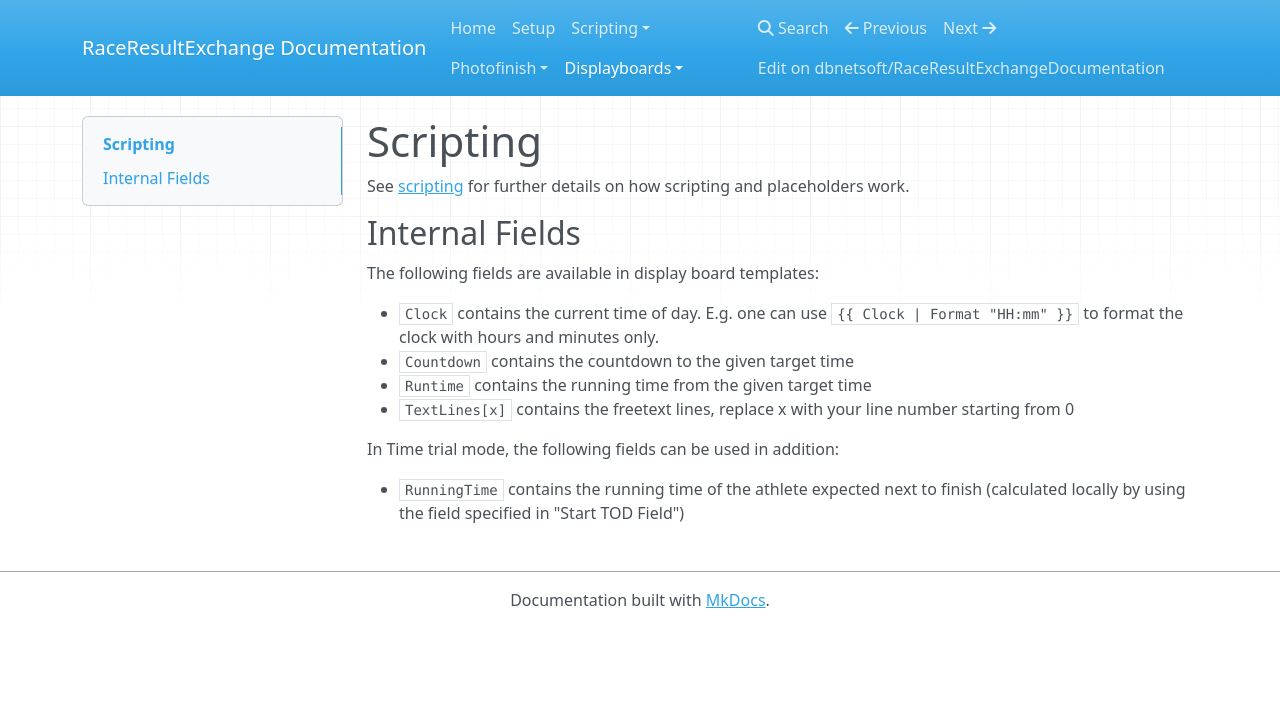
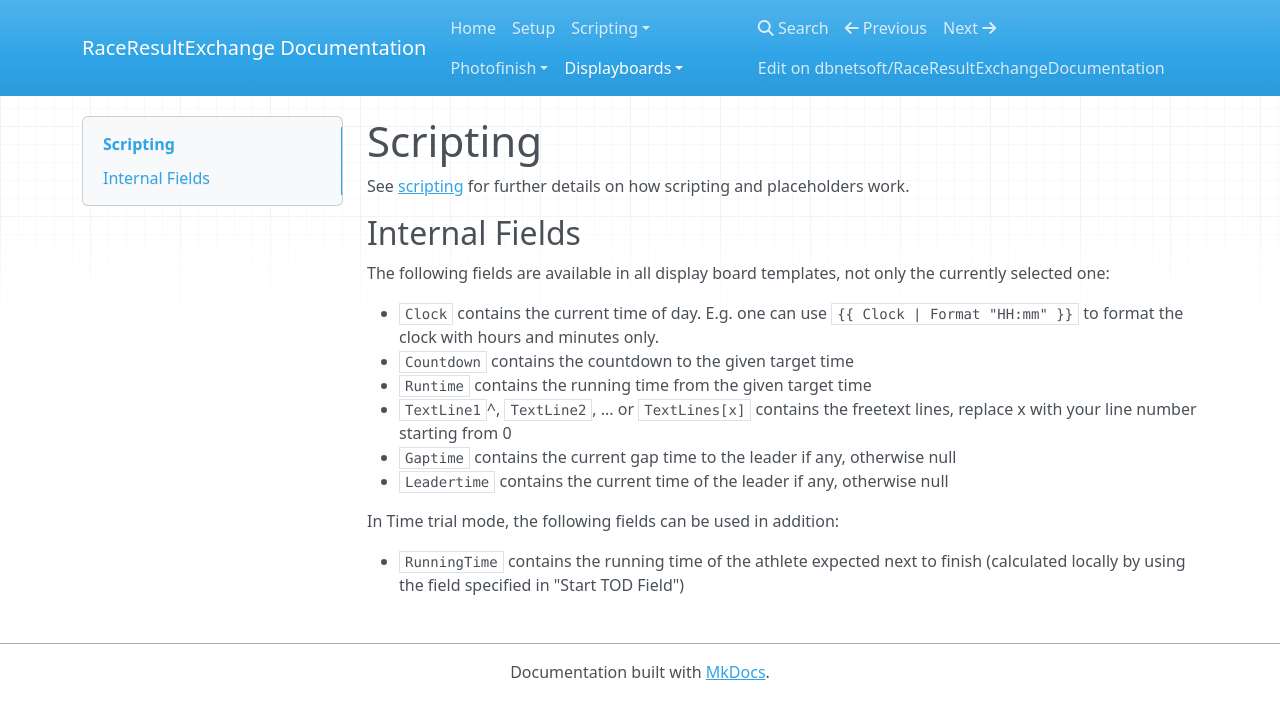
Before and after one commit to dbnetsoft/RaceResultExchangeDocumentation, an MkDocs documentation site: the page built from docs/displayboards/scripting.md, in a window 1280 px wide. Shown: the top 719 px of the page. Built offline with MkDocs 1.6.1, drawn with Linux system fonts in a browser that asks for light colours; nearby versions of some CDN libraries.

Commit message:
Added gap time fields

```diff
--- a/docs/displayboards/scripting.md
+++ b/docs/displayboards/scripting.md
@@ -4,12 +4,15 @@ See [scripting](../scripting/index.md) for further details on how scripting and
 
 ## Internal Fields
 
-The following fields are available in display board templates:
+The following fields are available in all display board templates, not only the currently selected one:
 
 * `Clock` contains the current time of day. E.g. one can use `{{ Clock | Format "HH:mm" }}` to format the clock with hours and minutes only.
 * `Countdown` contains the countdown to the given target time
 * `Runtime` contains the running time from the given target time
-* `TextLines[x]` contains the freetext lines, replace x with your line number starting from 0
+* `TextLine1`^, `TextLine2`, ... or `TextLines[x]` contains the freetext lines, replace x with your line number starting from 0
+* `Gaptime` contains the current gap time to the leader if any,
+otherwise null
+* `Leadertime` contains the current time of the leader if any, otherwise null
 
 In Time trial mode, the following fields can be used in addition:
 
```
Also changed, not shown: docs/displayboards/fdsmled/scripting.md (+1 -1 lines), docs/displayboards/index.md (+1 -4 lines), docs/displayboards/modes.md (+3 -3 lines).
